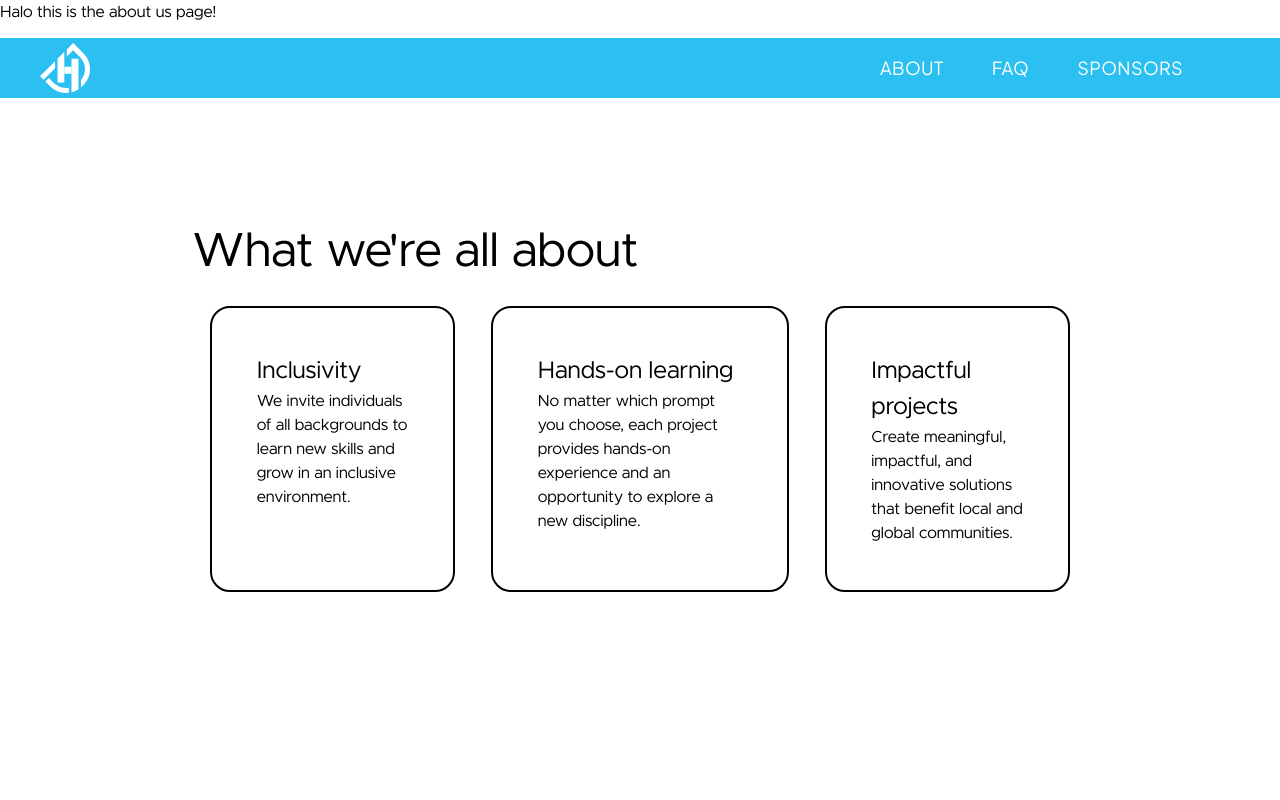
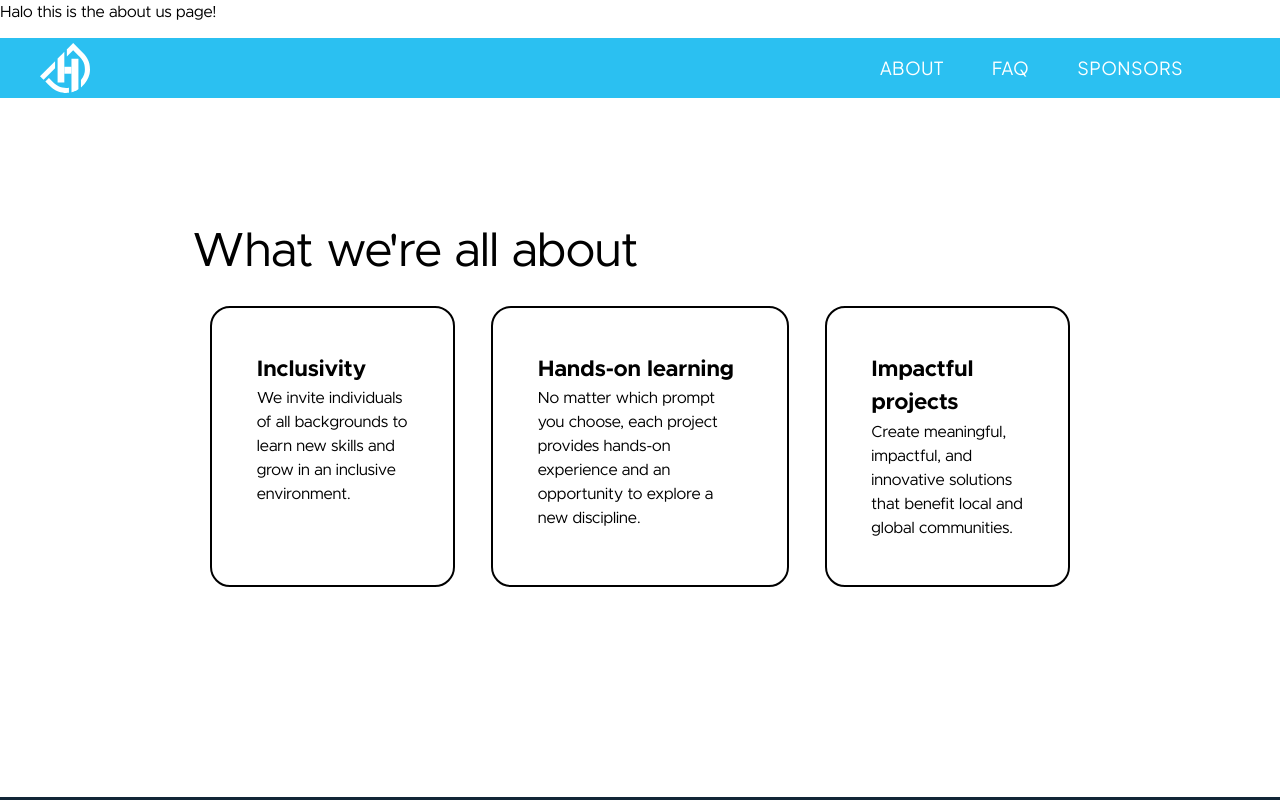
Before and after one commit to HackDavis/website-2025, a Next.js app: page /about-us in a window 1280 px wide. Shown: the top 800 px of the page. Built offline with nearby package versions, Linux system fonts and the light colour scheme.

Commit message:
updated bolding

```diff
--- a/app/(pages)/(about-us)/_components/Values/Values.module.scss
+++ b/app/(pages)/(about-us)/_components/Values/Values.module.scss
@@ -12,6 +12,11 @@
             margin: 2%;
             border: 2px solid black;
             border-radius: 20px;
+
+            h4 {
+                font-weight: bold;
+                font-size: 1.4rem;
+            }
         }
     }
 }
```
